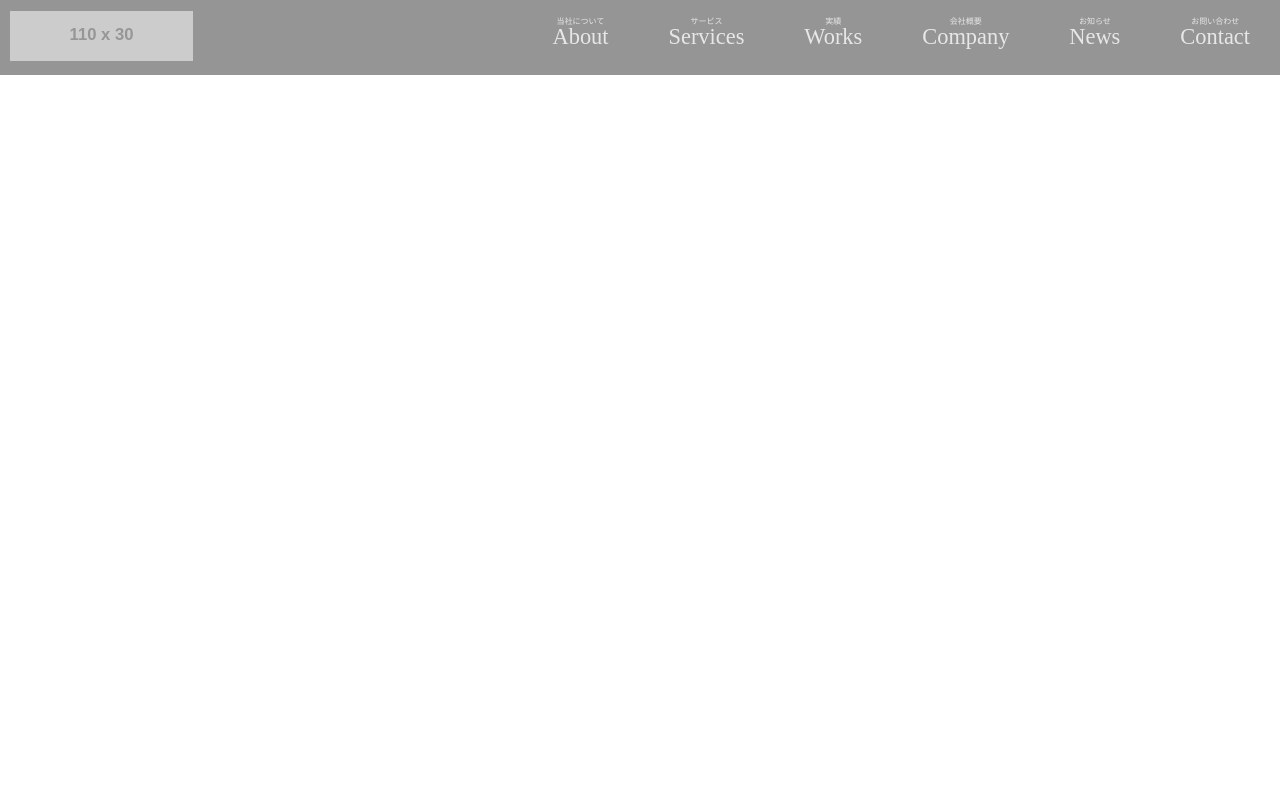
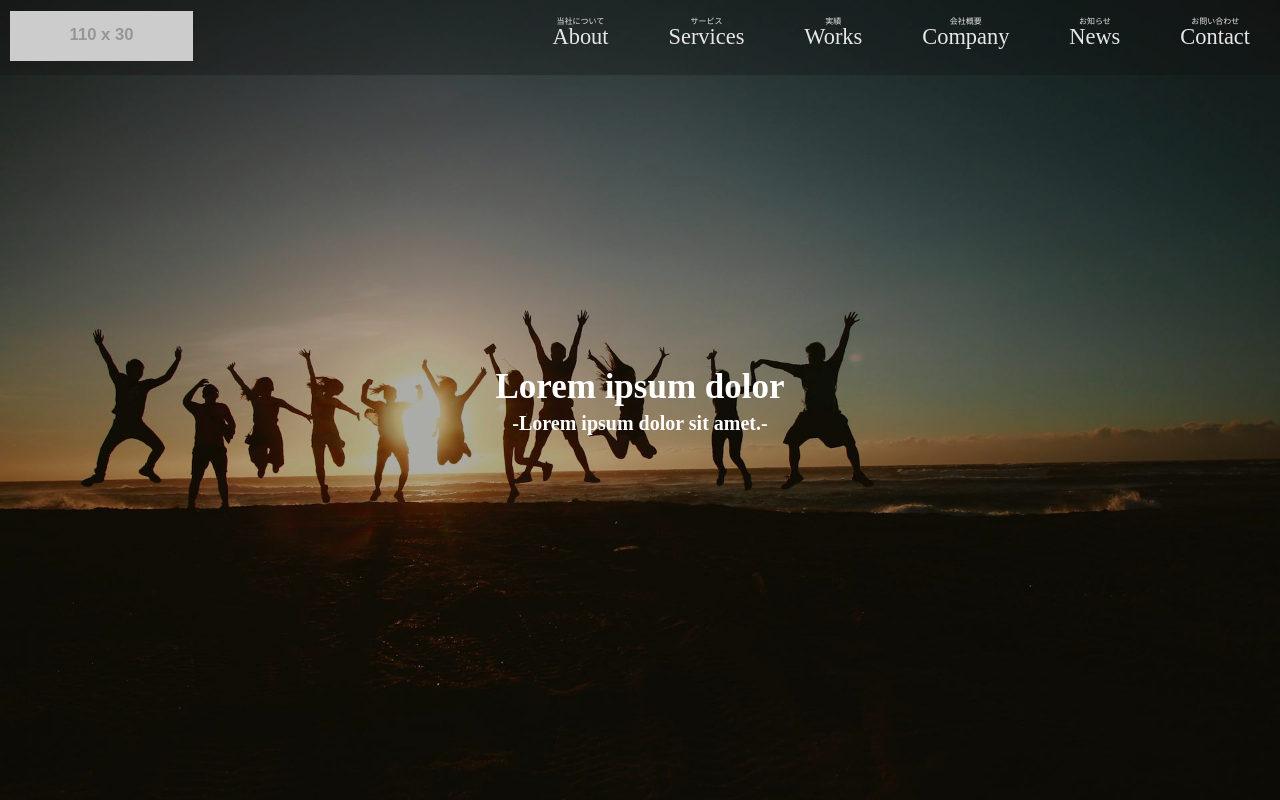
Before and after one commit to TAISEI0704/web_create, a PHP site: page / in a window 1280 px wide. Run offline with PHP 8.4, Linux system fonts and the light colour scheme; grey boxes labelled with a size stand in for pictures from a placeholder-image service; some libraries are stand-ins or nearby versions.

Commit message:
index_section1完成
indexページのアピールエリアが完成
デザインの修正予定あり

```diff
--- a/assets/css/style.css
+++ b/assets/css/style.css
@@ -1,10 +1,12 @@
 header{
     width: 100vw;
     height: 60px;
-    background-color: rgba(44, 44, 44, 0.5);
+    background-color: rgba(15, 15, 15, 0.3);
     display: flex;
     justify-content: space-between;
     align-items: center;
+    z-index: 10;
+    position: absolute
 }
 
 #header-left{
@@ -171,3 +173,43 @@ header{
         display: none;
     }
 }
+
+#welcome{
+    background-image: url('../img/welcome_01.jpg');
+    background-position: center;
+    background-size: cover;
+    height: 100vh;
+    width: 100%;
+    display: flex;
+    flex-direction: column;
+    justify-content: center;
+    align-items: center;
+}
+
+#welcome::before{
+    content: '';
+    position: absolute;
+    top: 0;
+    left: 0;
+    width: 100%;
+    height: 100%;
+    background: rgba(0, 0, 0, 0.3);
+    z-index: 0;
+}
+
+.welcome-message{
+    display: block;
+    z-index: 1;
+}
+
+#welcome p{
+    color: white;
+    font-size: 35px;
+    font-weight: 700;
+    line-height: 1.3;
+    text-align: center;
+}
+
+#welcome p.sub{
+    font-size: 20px;
+}
--- a/index.html
+++ b/index.html
@@ -69,9 +69,13 @@
             </nav>
         </div>
     </header>
-
     <main>
-
+        <section id="welcome">
+            <div class="welcome-message">
+                <p>Lorem ipsum dolor</p>
+                <p class="sub">-Lorem ipsum dolor sit amet.-</p>
+            </div>
+        </section>
     </main>
 
     <footer>
```
Also changed, not shown: assets/img/welcome_01.jpg (added).
